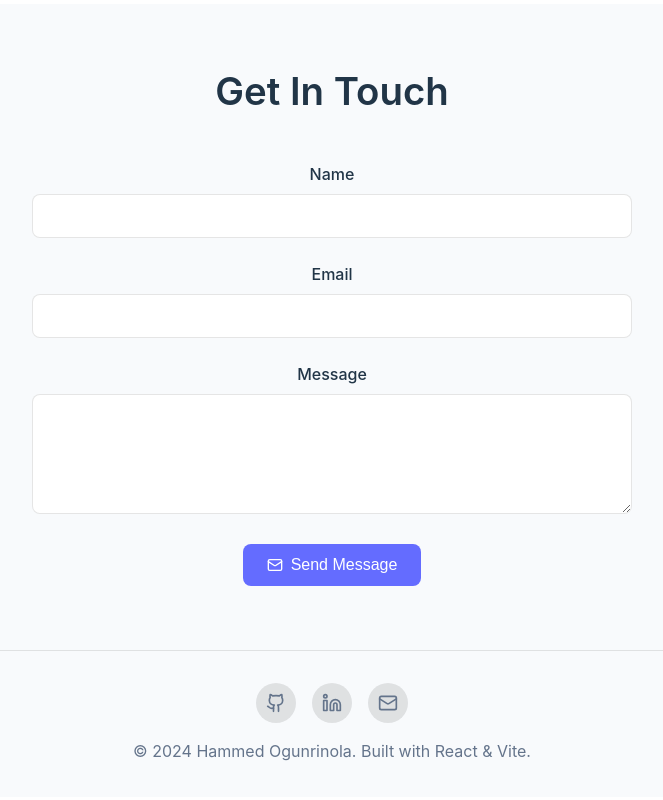
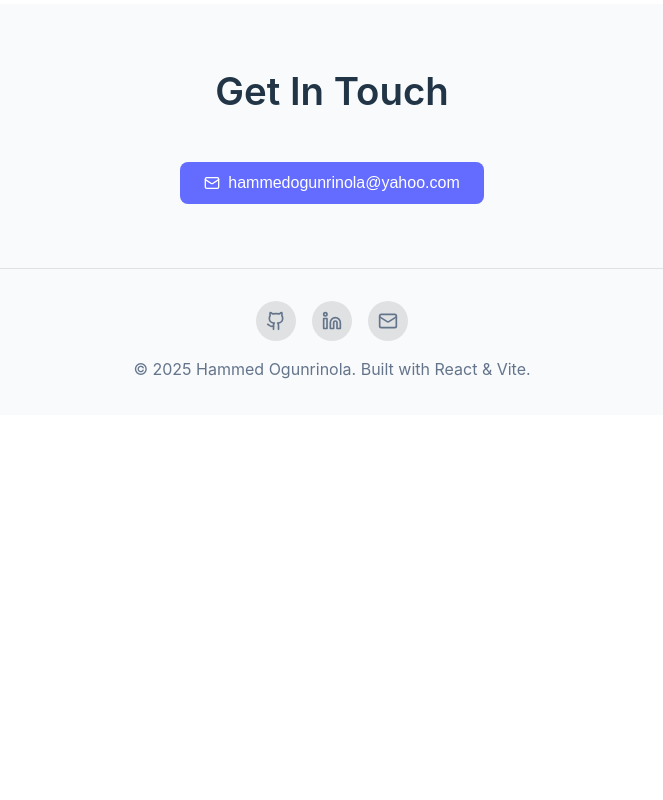
Before and after one commit to monsieurmo6554/react-portfolio, a React (Vite) app: page / in a window 1280 px wide. Shown: the part 2938-3738 px from the top of the page, without its empty margins (308-971 px from the left). After the commit the page ends 3385 px from the top, so only its background shows below. Built offline with nearby package versions, Linux system fonts and the light colour scheme.

Commit message:
Update contact section: remove form fields and show email directly

```diff
--- a/src/App.jsx
+++ b/src/App.jsx
@@ -263,26 +263,12 @@ function App() {
           <div className="container">
             <h2 style={{ textAlign: 'center', marginBottom: '3rem' }}>Get In Touch</h2>
             <div className="contact-form">
-              <form onSubmit={(e) => e.preventDefault()}>
-                <div className="form-group">
-                  <label htmlFor="name" className="form-label">Name</label>
-                  <input type="text" id="name" className="form-input" required />
-                </div>
-                <div className="form-group">
-                  <label htmlFor="email" className="form-label">Email</label>
-                  <input type="email" id="email" className="form-input" required />
-                </div>
-                <div className="form-group">
-                  <label htmlFor="message" className="form-label">Message</label>
-                  <textarea id="message" className="form-textarea" required></textarea>
-                </div>
-                <div style={{ textAlign: 'center' }}>
-                  <button type="submit" className="btn btn-primary">
-                    <Mail size={16} />
-                    Send Message
-                  </button>
-                </div>
-              </form>
+              <div style={{ textAlign: 'center' }}>
+                <button type="button" className="btn btn-primary">
+                  <Mail size={16} />
+                  hammedogunrinola@yahoo.com
+                </button>
+              </div>
             </div>
           </div>
         </section>
@@ -294,7 +280,7 @@ function App() {
               <a href="https://github.com/monsieurmo6554" className="social-link" target="_blank" rel="noopener noreferrer">
                 <Github size={20} />
               </a>
-              <a href="https://linkedin.com/in/hammed-ogunrinola" className="social-link" target="_blank" rel="noopener noreferrer">
+              <a href="https://www.linkedin.com/in/hammed-ogunrinola-b40303233/" className="social-link" target="_blank" rel="noopener noreferrer">
                 <Linkedin size={20} />
               </a>
               <a href="mailto:hammedogunrinola@yahoo.com" className="social-link">
@@ -302,7 +288,7 @@ function App() {
               </a>
             </div>
             <p style={{ color: 'var(--text-secondary)', margin: 0 }}>
-              © 2024 Hammed Ogunrinola. Built with React & Vite.
+              © 2025 Hammed Ogunrinola. Built with React & Vite.
             </p>
           </div>
         </footer>
```
